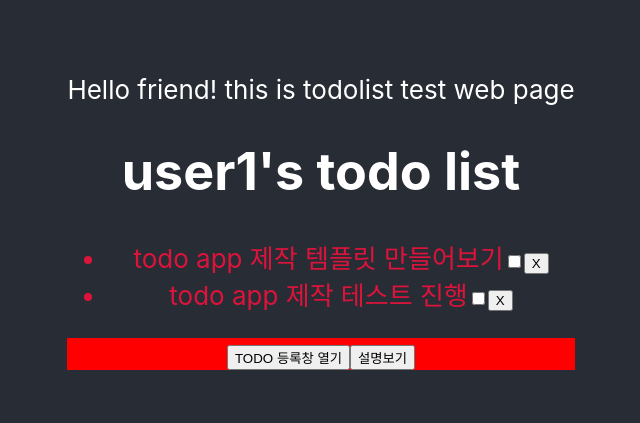
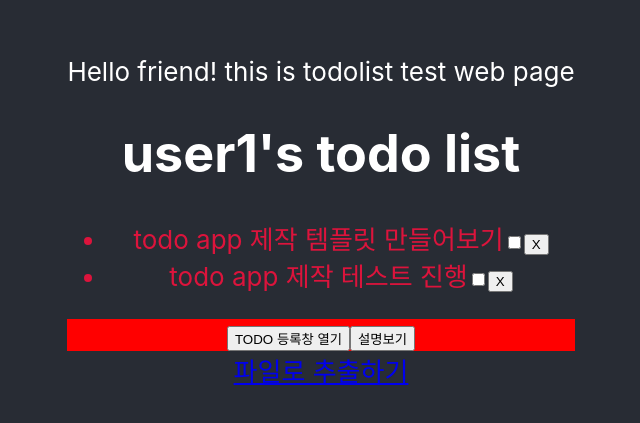
Before and after one commit to JangGeunSong/todo_app_advance, a React (Create React App) app: page / in a window 1280 px wide. Shown: the part 191-614 px from the top of the page, without its empty margins (319-959 px from the left). Built offline with nearby package versions, Linux system fonts and the light colour scheme.

Commit message:
todolist 파일 추출 기능 추가

```diff
--- /dev/null
+++ b/src/pages/mainPage/components/fileControl.tsx
@@ -0,0 +1,13 @@
+import TodoObject from '../../../Data/todoObject'
+
+export default function fileControl(data:Array<TodoObject>) {
+    const fileData = JSON.stringify(data);
+    const blob = new Blob([fileData]);
+    const url = URL.createObjectURL(blob);
+
+    return (
+        <div>
+            <a href={url} download="storedTodoList.json">파일로 추출하기</a>
+        </div>
+    )
+}
--- a/src/pages/mainPage/index.tsx
+++ b/src/pages/mainPage/index.tsx
@@ -4,6 +4,7 @@ import buttonBundle from './components/buttonBundle';
 import todoList from './components/todoList';
 import todoInputForm from './components/todoInputForm';
 import TodoObject from '../../Data/todoObject';
+import fileControl from './components/fileControl';
 
 function MainPage(greeting:string):JSX.Element {
     const [listTodo, setListTodo] = useState<TodoObject[]>([
@@ -40,7 +41,7 @@ function MainPage(greeting:string):JSX.Element {
     const deleteTodoCmd = (idx:number) => {
         let newTodoArr = [...listTodo]
         newTodoArr = newTodoArr.filter(el => {
-            return el.idx != idx;
+            return el.idx !== idx;
         })
         setListTodo(newTodoArr)
     }
@@ -51,6 +52,7 @@ function MainPage(greeting:string):JSX.Element {
             {todoList("user1", listTodo, setListTodo, deleteTodoCmd)}
             {isTodoInputOpen === true ? (todoInputForm(todo, setTodo)) : null}
             {buttonBundle(isTodoInputOpen, setIsTodoInputOpen, addTodoCmd)}
+            {fileControl(listTodo)}
         </div>
     )
 }
```
